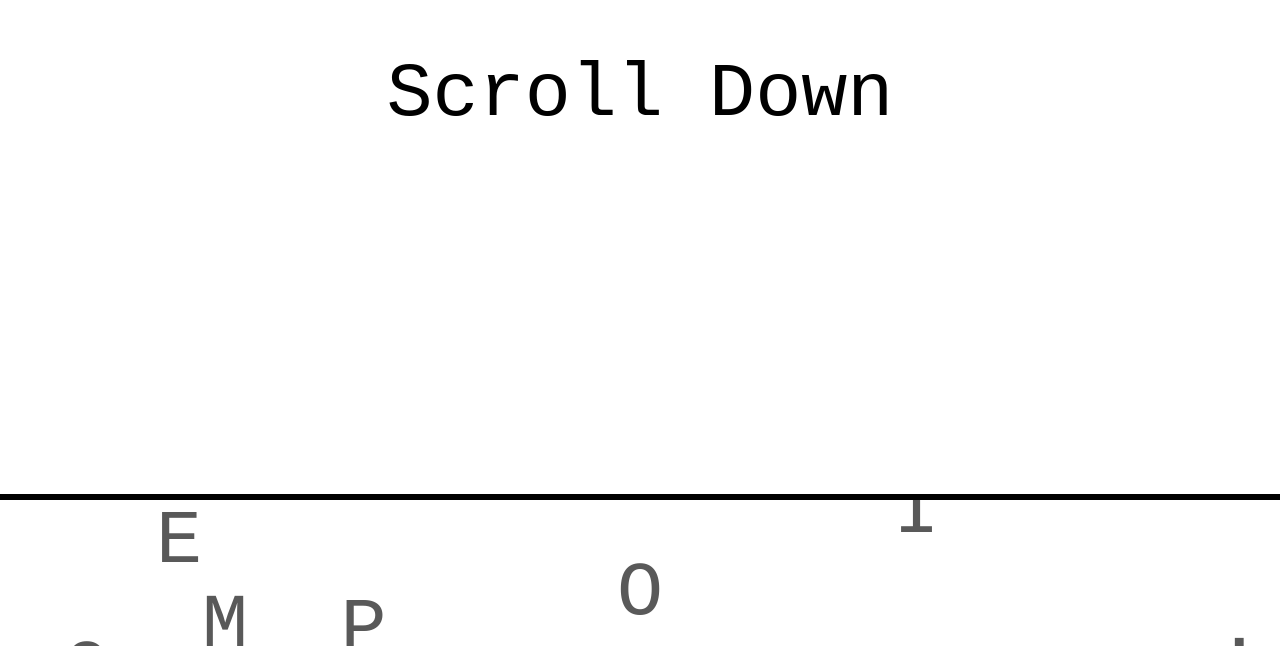
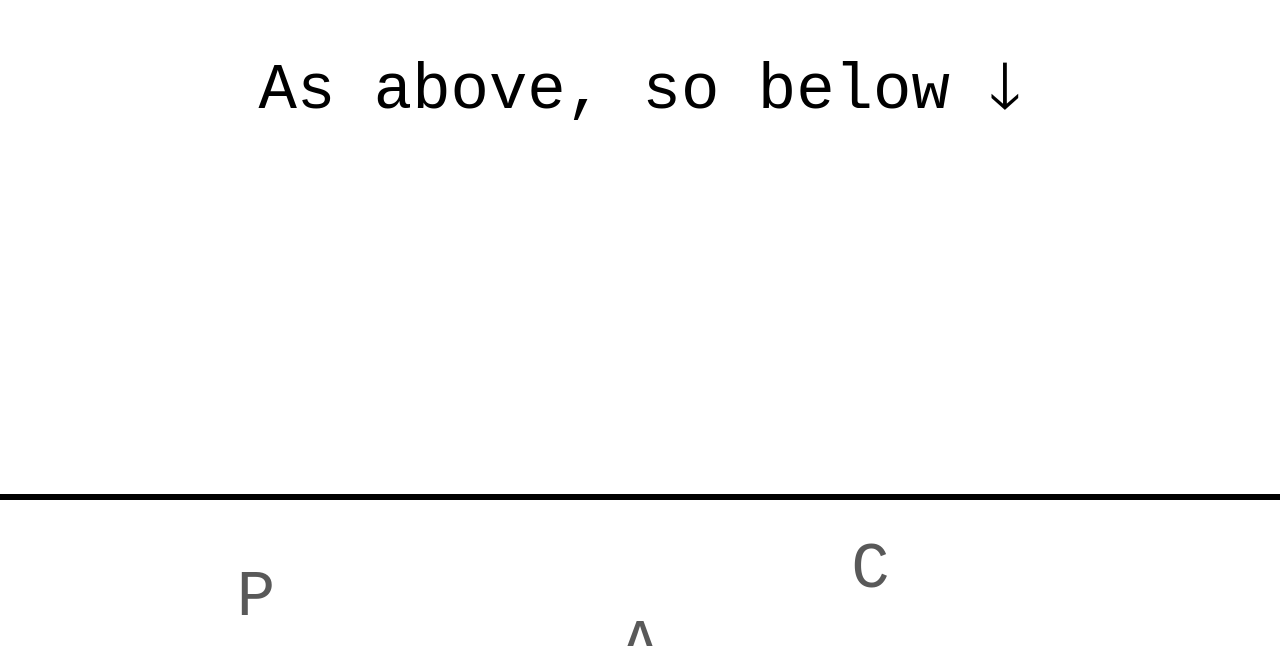
Before and after one commit to web-architecture-solutions/text-rain, a React (Create React App) app: page / in a window 1280 px wide. Shown: the part 306-952 px from the top of the page. Built offline with nearby package versions, Linux system fonts and the light colour scheme.

Commit message:
Update text

```diff
--- a/src/components/App/App.js
+++ b/src/components/App/App.js
@@ -38,7 +38,7 @@ function App () {
     return (
         <div className={styles.App}>
             <section className={styles.cover}>
-                Scroll Down
+                As above, so below &#129107;
             </section>
 
             <section>
@@ -60,7 +60,7 @@ function App () {
             </section>
 
             <section className={styles.cover}>
-                Scroll Up
+                As below, so above &#129105;
             </section>
         </div>
     );
--- a/src/components/App/App.module.css
+++ b/src/components/App/App.module.css
@@ -7,7 +7,7 @@
     align-items: center;
     justify-content: center;
 
-    font-size: 6vw;
+    font-size: 5vw;
 }
 
 .text {
@@ -23,4 +23,5 @@
     overflow: hidden;
 
     text-align: center;
+    text-transform: uppercase;
 }
--- a/src/components/Character/Character.module.css
+++ b/src/components/Character/Character.module.css
@@ -1,5 +1,5 @@
 .Character {
-    font-size: 6vw;
+    font-size: 5vw;
     line-height: 0.63;
 
     position: relative;
--- a/src/text.json
+++ b/src/text.json
@@ -1 +1 @@
-"LOREM IPSUM DOLOR SIT AMET."
+"ad perpetranda miracula rei unius"
```
